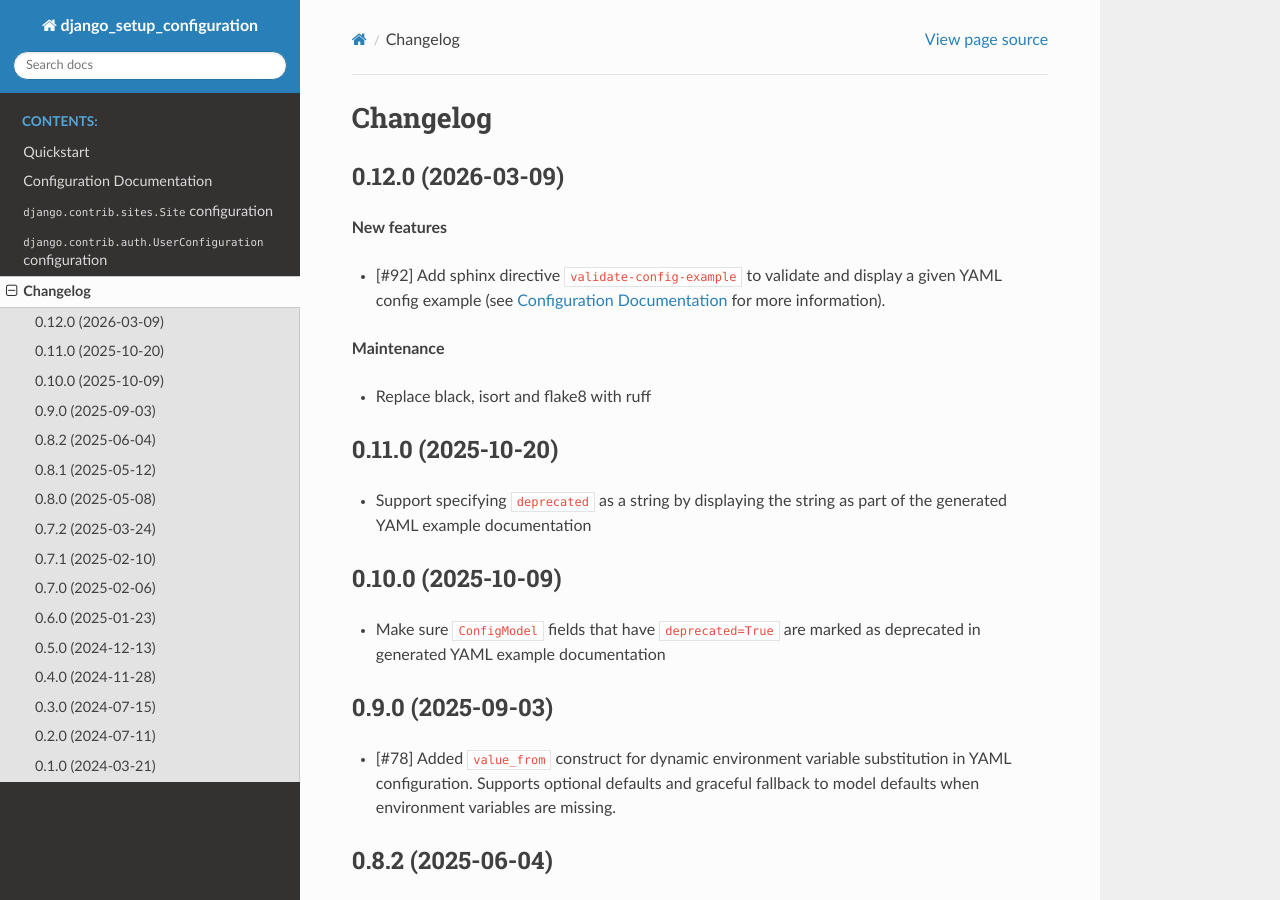
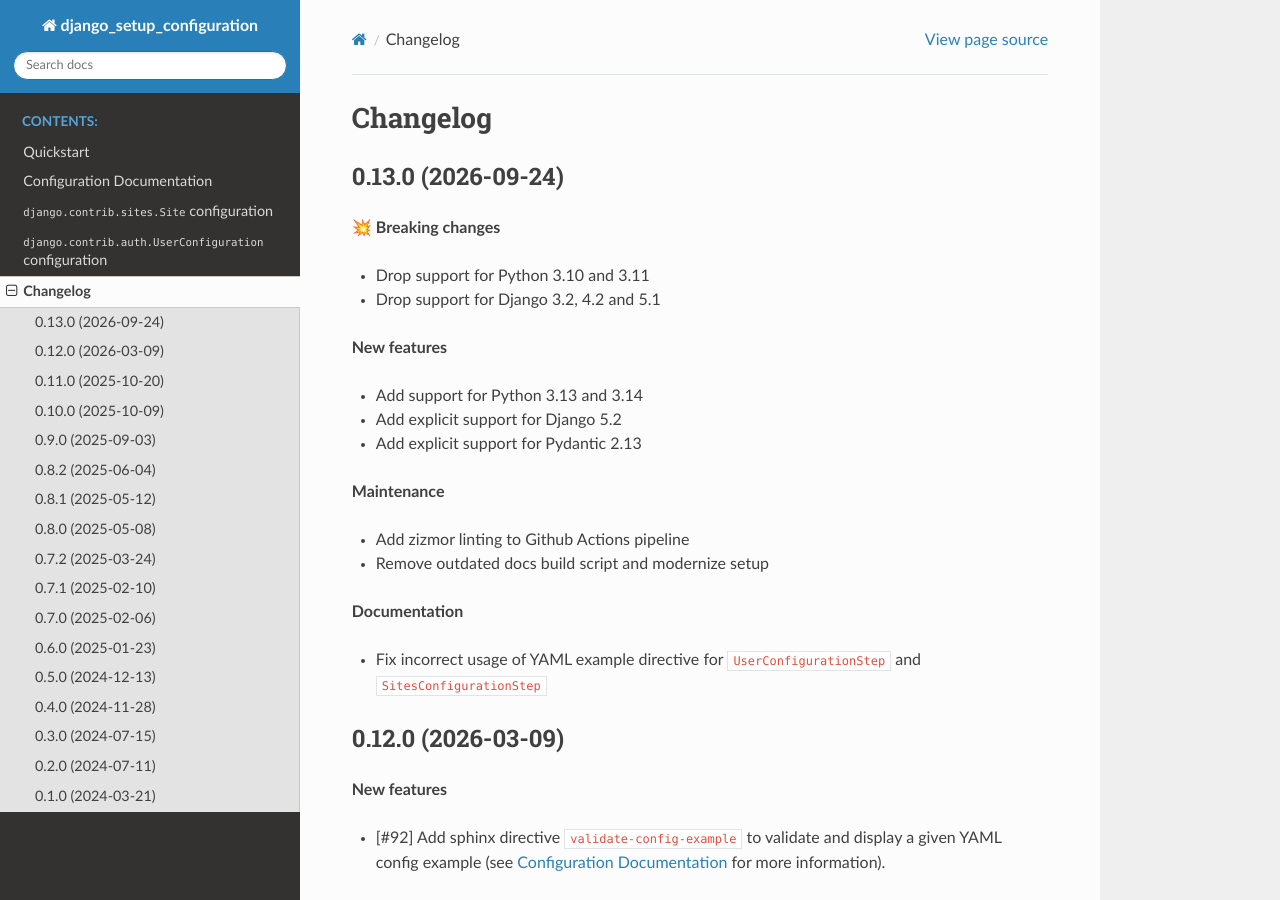
Before and after one commit to maykinmedia/django-setup-configuration, a Sphinx documentation site: the page built from docs/changelog.rst, in a window 1280 px wide and 900 px high. Built offline with Sphinx 7.4.7 and the Read the Docs theme 3.1.0, drawn with Linux system fonts in a browser that asks for light colours.

Commit message:
:bookmark: Release version 0.13.0

```diff
--- a/CHANGELOG.rst
+++ b/CHANGELOG.rst
@@ -1,6 +1,29 @@
 =========
 Changelog
 =========
+
+0.13.0 (2026-09-24)
+===================
+
+💥 **Breaking changes**
+
+* Drop support for Python 3.10 and 3.11
+* Drop support for Django 3.2, 4.2 and 5.1
+
+**New features**
+
+* Add support for Python 3.13 and 3.14
+* Add explicit support for Django 5.2
+* Add explicit support for Pydantic 2.13
+
+**Maintenance**
+
+* Add zizmor linting to Github Actions pipeline
+* Remove outdated docs build script and modernize setup
+
+**Documentation**
+
+* Fix incorrect usage of YAML example directive for ``UserConfigurationStep`` and ``SitesConfigurationStep``
 
 0.12.0 (2026-03-09)
 ===================
--- a/README.rst
+++ b/README.rst
@@ -3,7 +3,7 @@
 Welcome to Django setup configuration's documentation!
 ======================================================
 
-:Version: 0.12.0
+:Version: 0.13.0
 :Source: https://github.com/maykinmedia/django-setup-configuration
 :Keywords: Configuration
 :PythonVersion: 3.12
--- a/docs/conf.py
+++ b/docs/conf.py
@@ -45,7 +45,7 @@
 author = "Maykin Media"
 
 # The full version, including alpha/beta/rc tags
-release = "0.12.0"
+release = "0.13.0"
 
 
 # -- General configuration ---------------------------------------------------
--- a/pyproject.toml
+++ b/pyproject.toml
@@ -4,7 +4,7 @@
 
 [project]
 name = "django_setup_configuration"
-version = "0.12.0"
+version = "0.13.0"
 description = "Pluggable configuration setup used with the django management command"
 authors = [
     {name = "Maykin Media", email = "support@maykinmedia.nl"}
@@ -104,7 +104,7 @@
 ]
 
 [tool.bumpversion]
-current_version = "0.12.0"
+current_version = "0.13.0"
 files = [
     {filename = "pyproject.toml"},
     {filename = "README.rst"},
```
Also changed, not shown: 5 other files.
